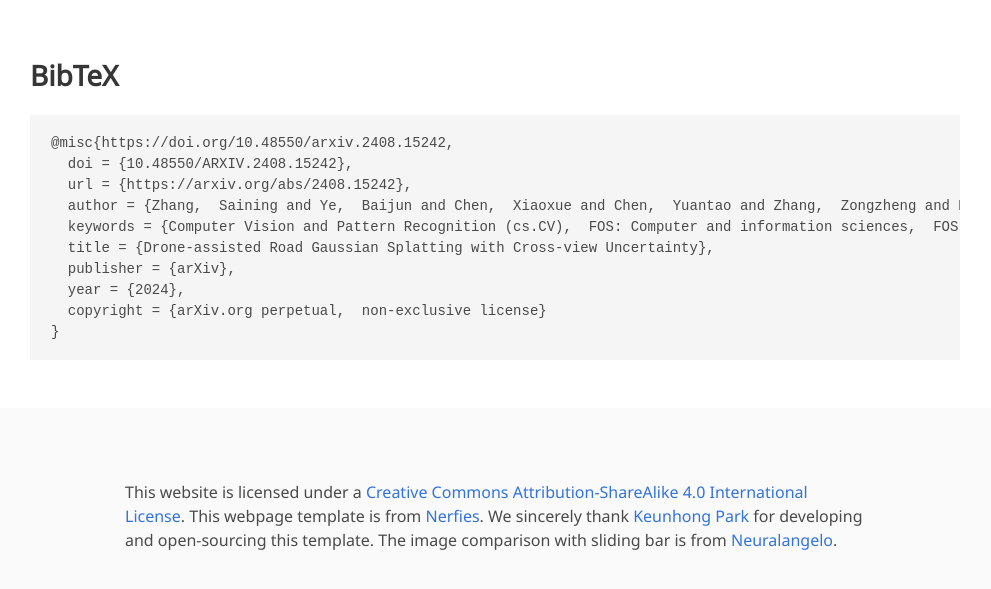
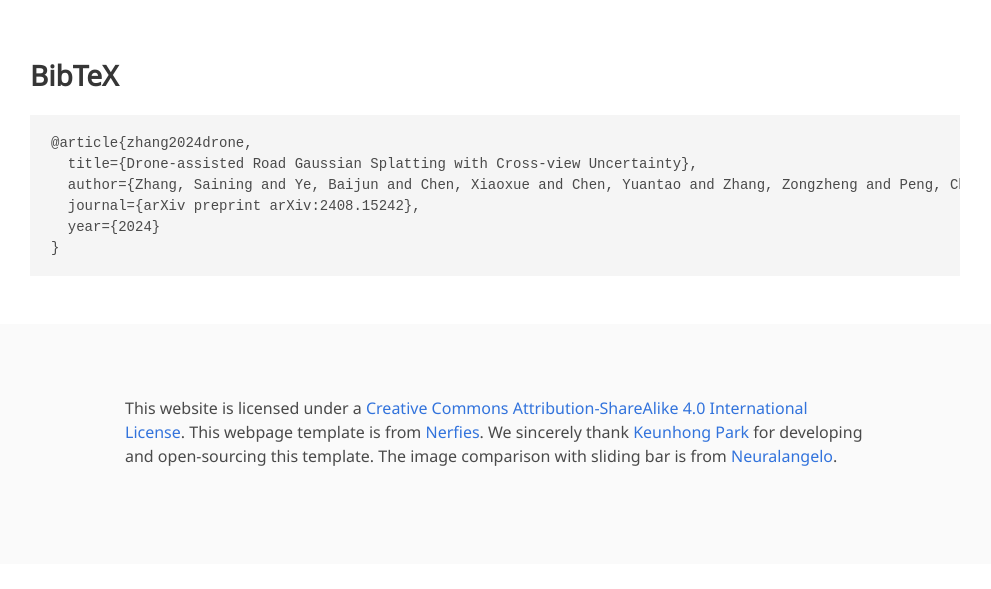
Before and after one commit to SainingZhang/SainingZhang.github.io, a Jekyll site: the page project/uc-gs/index.html, which Jekyll copies as it is, in a window 1280 px wide and 900 px high, scrolled down 5437 px, cut to the strip 252-841 px from the top of the window. Shown: the whole strip, without its empty margins (145-1136 px from the left). Built offline with Jekyll 4.4.1, drawn with Linux system fonts in a browser that asks for light colours; nearby versions of some CDN libraries; some web fonts are replaced; library files that are not in the unit come from our copies; a style sheet for code colours, icons or effects is not loaded; after the commit the page ends 6253 px from its top, so only the background shows below that.

Commit message:
Update index.html

```diff
--- a/project/uc-gs/index.html
+++ b/project/uc-gs/index.html
@@ -384,15 +384,11 @@
 <section class="section" id="BibTeX">
   <div class="container is-max-desktop content">
     <h2 class="title">BibTeX</h2>
-    <pre><code>@misc{https://doi.org/10.48550/arxiv.2408.15242,
-  doi = {10.48550/ARXIV.2408.15242},
-  url = {https://arxiv.org/abs/2408.15242},
-  author = {Zhang,  Saining and Ye,  Baijun and Chen,  Xiaoxue and Chen,  Yuantao and Zhang,  Zongzheng and Peng,  Cheng and Shi,  Yongliang and Zhao,  Hao},
-  keywords = {Computer Vision and Pattern Recognition (cs.CV),  FOS: Computer and information sciences,  FOS: Computer and information sciences},
-  title = {Drone-assisted Road Gaussian Splatting with Cross-view Uncertainty},
-  publisher = {arXiv},
-  year = {2024},
-  copyright = {arXiv.org perpetual,  non-exclusive license}
+    <pre><code>@article{zhang2024drone,
+  title={Drone-assisted Road Gaussian Splatting with Cross-view Uncertainty},
+  author={Zhang, Saining and Ye, Baijun and Chen, Xiaoxue and Chen, Yuantao and Zhang, Zongzheng and Peng, Cheng and Shi, Yongliang and Zhao, Hao},
+  journal={arXiv preprint arXiv:2408.15242},
+  year={2024}
 }</code></pre>
   </div>
 </section>
```
